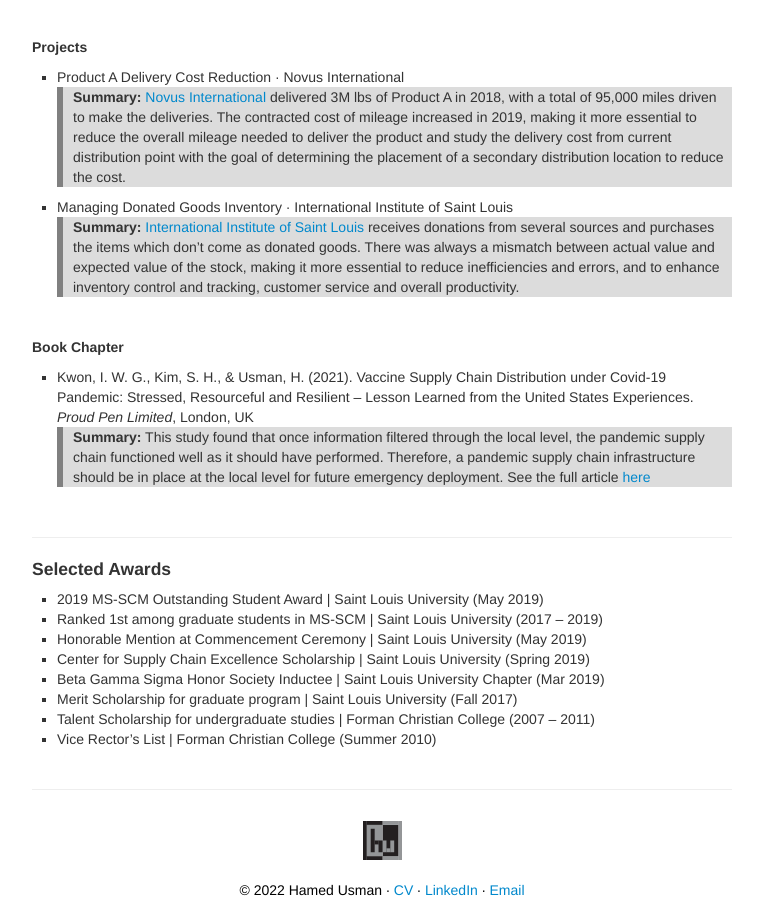
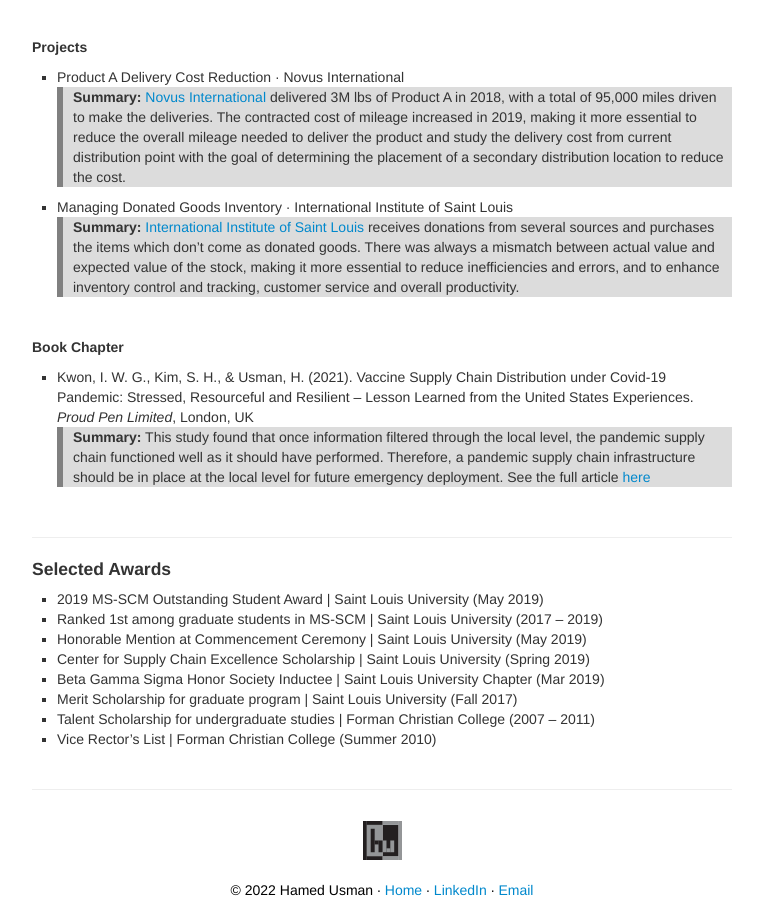
Before and after one commit to hamedusman/hamedusman.github.io, a Jekyll site: the page built from index.md, in a window 1280 px wide and 900 px high, scrolled down 664 px. Shown: the whole window, without its empty margins (258-1021 px from the left). Built offline with Jekyll 4.4.1, drawn with Linux system fonts in a browser that asks for light colours.

Commit message:
Update default.html

```diff
--- a/_includes/themes/twitter/default.html
+++ b/_includes/themes/twitter/default.html
@@ -61,7 +61,7 @@
     <footer class ="footer">
       <div id="hu"><img src="../assets/hu.svg"/></div><br>
       <p>&copy; <script>document.write(new Date().getFullYear())</script> Hamed Usman ∙
-      <a href="{{ BASE_PATH }}/assets/CV.pdf" rel="noopener noreferrer" target="_blank">CV</a> ∙
+      <a href="http://hamedusman.github.io">Home</a> ∙
       <a href="https://linkedin.com/in/hamedusman" rel="noopener noreferrer" target="_blank">LinkedIn</a> ∙
         <a href="mailto:">Email</a></p>
     </footer>
```
